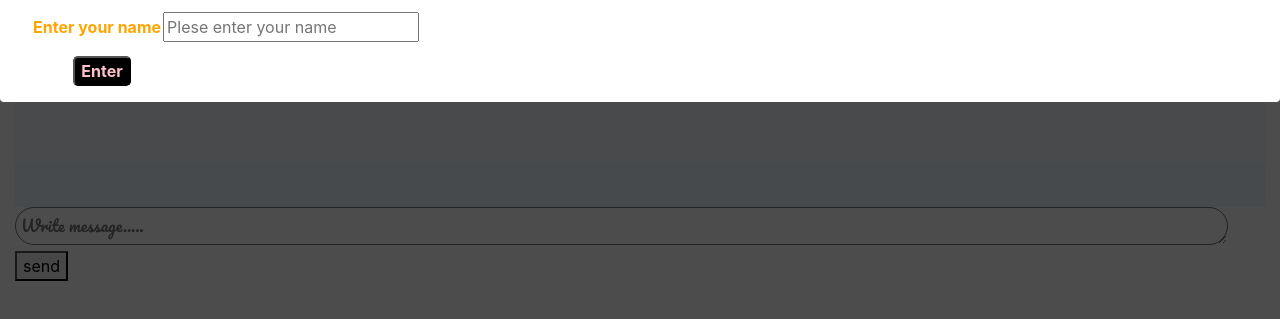
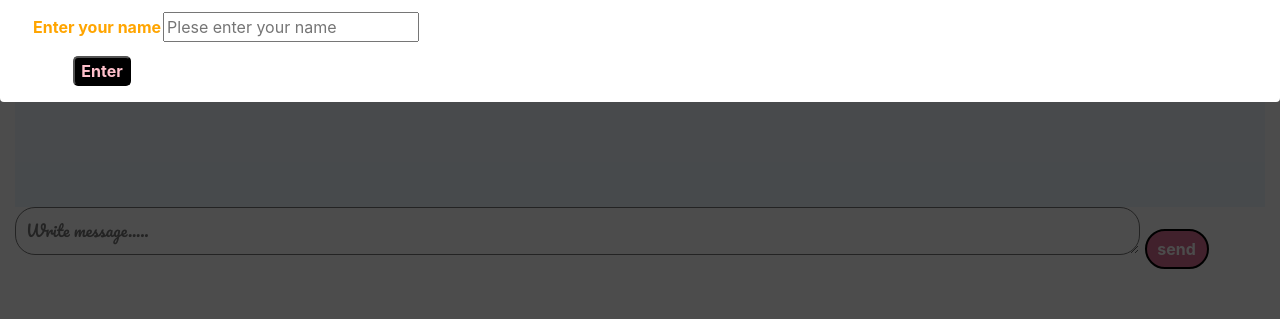
Before and after one commit to gofordeepu/ChatApp, a website: page public/index.html in a window 1280 px wide. Shown: the part 347-666 px from the top of the page. Drawn offline with nearby package versions, Linux system fonts and the light colour scheme; no server answers.

Commit message:
Update style.css

```diff
--- a/public/style.css
+++ b/public/style.css
@@ -45,15 +45,16 @@ font-family: 'Pacifico', cursive;
 
 }
 .footer textarea{
-    height: 100%;
-    width: 97%;
+    height: 3em;
+    width: 90%;
     border-radius: 20px;
     margin: 0px;
-    padding: 5px;
+    padding: 10px;
     font-family: 'Dancing Script';
     font-family: 'Indie Flower';
     font-family: 'Pacifico';
 }
+
 .incoming{
     width: 50%;
     float: left;
@@ -125,3 +126,18 @@ margin-top: 0.75em;
     background-color: black;
 
 }
+
+.send-btn{
+    background-color: palevioletred;
+    height: 2.5em;
+    width: 4em;
+    color:white;
+    font-weight: bolder;
+    border:2px black solid;
+    border-radius: 50px;
+
+}
+.send{
+    height: 3em;
+    display: inline-block;
+}
```
